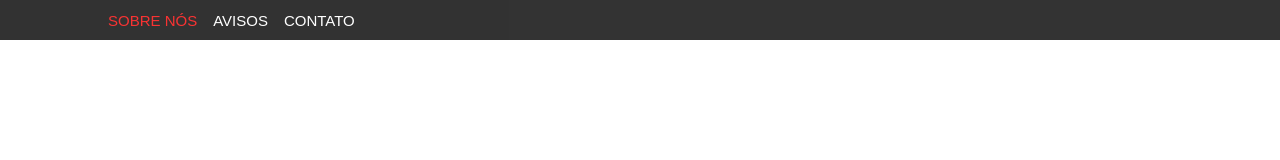
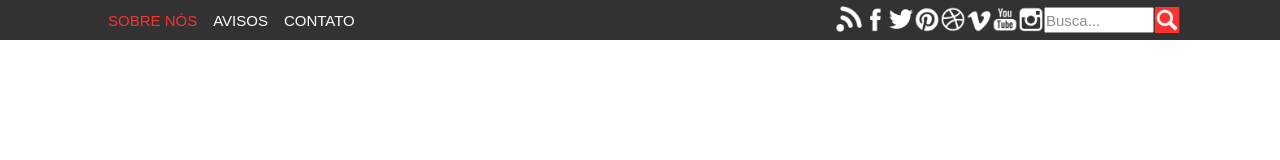
Before and after one commit to andr3m0ur4/EraNews, a plain HTML site: page index.html in a window 1280 px wide. Drawn offline with Linux system fonts and the light colour scheme.

Commit message:
Inserindo conteúdo do lado direito do topo

```diff
--- a/css/style.css
+++ b/css/style.css
@@ -30,6 +30,7 @@ html, body {
     height: 40px;
     background-color: #000;
     opacity: 0.8;
+    color: white;
 }
 
 .topo .left {
@@ -40,6 +41,9 @@ html, body {
 .topo .right {
     width: 50%;
     height: 100%;
+    display: flex;
+    align-items: center;
+    justify-content: flex-end;
 }
 
 .left ul {
@@ -62,3 +66,20 @@ html, body {
 .left ul li a.ativo {
     color: #f80000;
 }
+
+.right a img {
+    width: 26px;
+    height: 26px;
+}
+
+.right input[type=text] {
+    width: 110px;
+    height: 26px;
+    outline: 0;
+}
+
+.right input[type=image] {
+    border: 0;
+    width: 26px;
+    height: 26px;
+}
--- a/index.html
+++ b/index.html
@@ -19,7 +19,18 @@
                         <li><a href="#">contato</a></li>
                     </ul>
                 </div>
-                <div class="right"></div>
+                <div class="right">
+                    <a href="#"><img src="./images/icons/wifi.png" alt="wifi"></a>
+                    <a href="#"><img src="./images/icons/facebook.png" alt="facebook"></a>
+                    <a href="#"><img src="./images/icons/twitter.png" alt="twitter"></a>
+                    <a href="#"><img src="./images/icons/pinterest.png" alt="pinterest"></a>
+                    <a href="#"><img src="./images/icons/dribble.png" alt="dribble"></a>
+                    <a href="#"><img src="./images/icons/vimeo.png" alt="vimeo"></a>
+                    <a href="#"><img src="./images/icons/youtube.png" alt="youtube"></a>
+                    <a href="#"><img src="./images/icons/instagram.png" alt="instagram"></a>
+                    <input type="text" name="busca" placeholder="Busca...">
+                    <input type="image" src="./images/icons/search.png">
+                </div>
             </div>
         </div>
     </header>
```
Also changed, not shown: images/icons/dribble.png (added), images/icons/facebook.png (added), images/icons/instagram.png (added), images/icons/pinterest.png (added), images/icons/search.png (added), images/icons/twitter.png (added), images/icons/vimeo.png (added), images/icons/wifi.png (added), images/icons/youtube.png (added).
